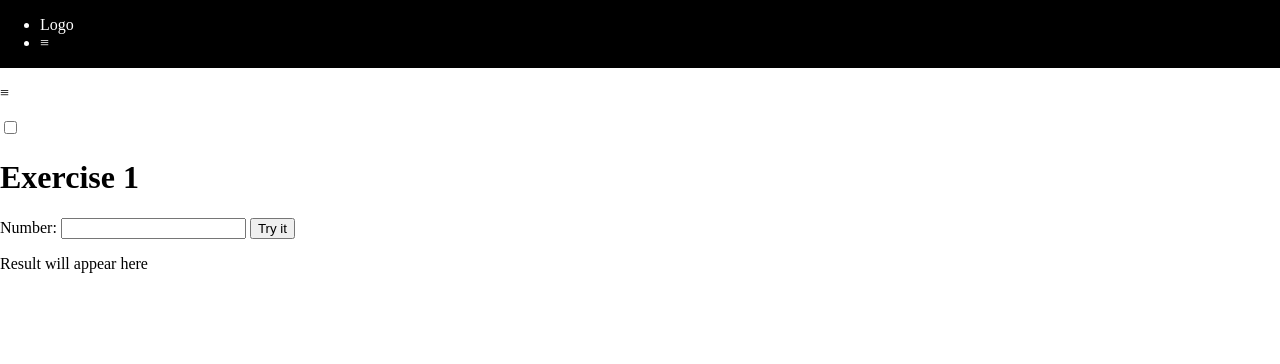
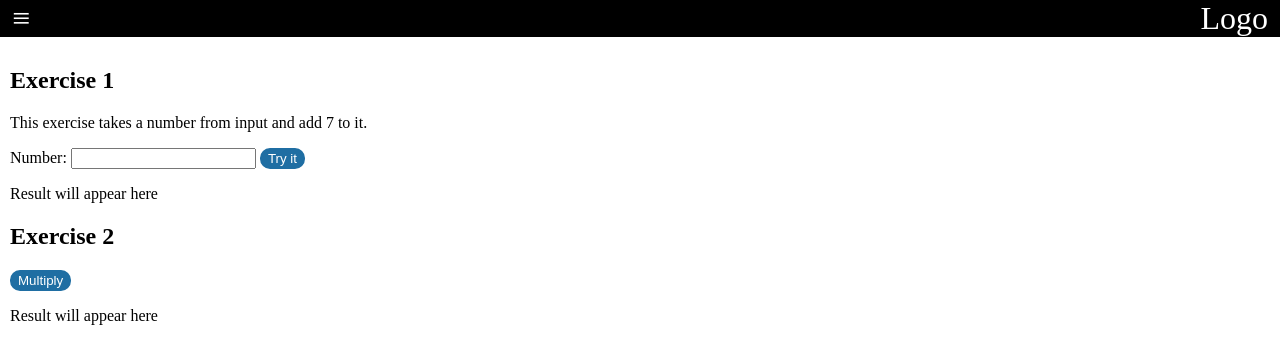
Before and after one commit to Lemeson/jsFTOP, a plain HTML site: page index.html in a window 1280 px wide. Drawn offline with Linux system fonts and the light colour scheme.

Commit message:
Exercise 2 part 2 foundations TOP complete

```diff
--- a/css/style.css
+++ b/css/style.css
@@ -4,16 +4,59 @@ body {
     padding: 0;
     margin: 0;
     box-sizing: border-box;
+
 }
 
 nav {
     background-color: #000;
     color: #fff;
+    font-size: 2em;
+}
+
+nav > ul {
+    display: flex;
+    list-style-type: none;
+    padding: 0px;
+    margin: 0px auto;
+}
+
+.hamburguer {
+    padding-left: 12px;
+}
+
+
+nav .push-right {
+    margin-left: auto;
+    margin-right: 12px;
+}
+
+.box {
+    display: none;
+    width: 200px;
+    height: 94vh;
+    background-color: #000;
+    margin: 0;
+    padding: 0;
+}
+
+.check-box-menu  {
+    display: none;
 }
 
 #menu-toogle:checked ~ .box {
-    width: 20px;
-    height: 20px;
-    background-color: #000;
     display: block;
+    position: absolute;
 }
+
+.content {
+    margin: 10px;
+}
+
+button {
+    background-color: #1f6ea3;
+    color: #fff;
+    border-radius: 10px;
+    border: 2px solid #1f6ea3;
+    width: auto;
+    height: auto;
+}
--- a/index.html
+++ b/index.html
@@ -1,5 +1,6 @@
 <!DOCTYPE html>
 <html lang="en">
+
 <head>
     <meta charset="UTF-8">
     <meta name="viewport" content="width=device-width, initial-scale=1.0">
@@ -7,33 +8,39 @@
     <link rel="stylesheet" href="css/style.css">
     <title>Exercises 1</title>
 </head>
+
 <body>
     <nav>
         <ul>
-            <li>Logo</li>
-            <li>&#8801;</li>
+            <li>
+                <label class="hamburguer" for="menu-toogle">&#8801;</label>
+                <div id="toogle-menu">
+                    <input class="check-box-menu" id="menu-toogle" type="checkbox">
+                    <div class="box">
+                        <a href="#exercise1">ds</a>
+                    </div>
+                </div>
+            </li>
+            <li class="push-right">Logo</li>
         </ul>
     </nav>
 
-    <div id="toogle-menu" style="position: relative;">
-        <label for="menu-toogle"><p>&#8801;</p></label>
-        <input id="menu-toogle" type="checkbox">
+    <div class="content">
+        <h2 class="exercise1">Exercise 1</h2>
+        <p>This exercise takes a number from input and add 7 to it.</p>
+        Number: <input type="number" id="numberInput" name="number">
 
-        <div class="box"></div>
+        <button type="button" onclick="add7()">Try it</button>
+
+        <p id="result">Result will appear here</p>
+
+
+        <h2> Exercise 2</h2>
+
+        <button type="button" onclick="multiply()">Multiply</button>
+        <p id="result2">Result will appear here</p>
     </div>
 
-    <header>
+</body>
 
-    </header>
-
-        <div class="content">
-            <h1>Exercise 1</h1>
-
-                Number: <input type="number" id="numberInput" name="number">
-
-                <button type="button" onclick="add7()">Try it</button>
-
-        <p id="result">Result will appear here</p>
-    </div>
-</body>
 </html>
--- a/js/javascript.js
+++ b/js/javascript.js
@@ -4,3 +4,18 @@ function add7() {
     document.getElementById("result").innerText = result;
     return( console.log(result));
 }
+
+function multiply() {
+    var number1 = prompt("Please enter the first number: ");
+    var number2 = prompt("Please enter the second number: ");
+
+    number1 = parseFloat(number1);
+    number2 = parseFloat(number2);
+
+    result2 = number1 * number2;
+    console.log(`${number1} * ${number2} =  ${number1 * number2}`);
+
+
+
+    document.getElementById("result2").textContent = result2
+}
```
